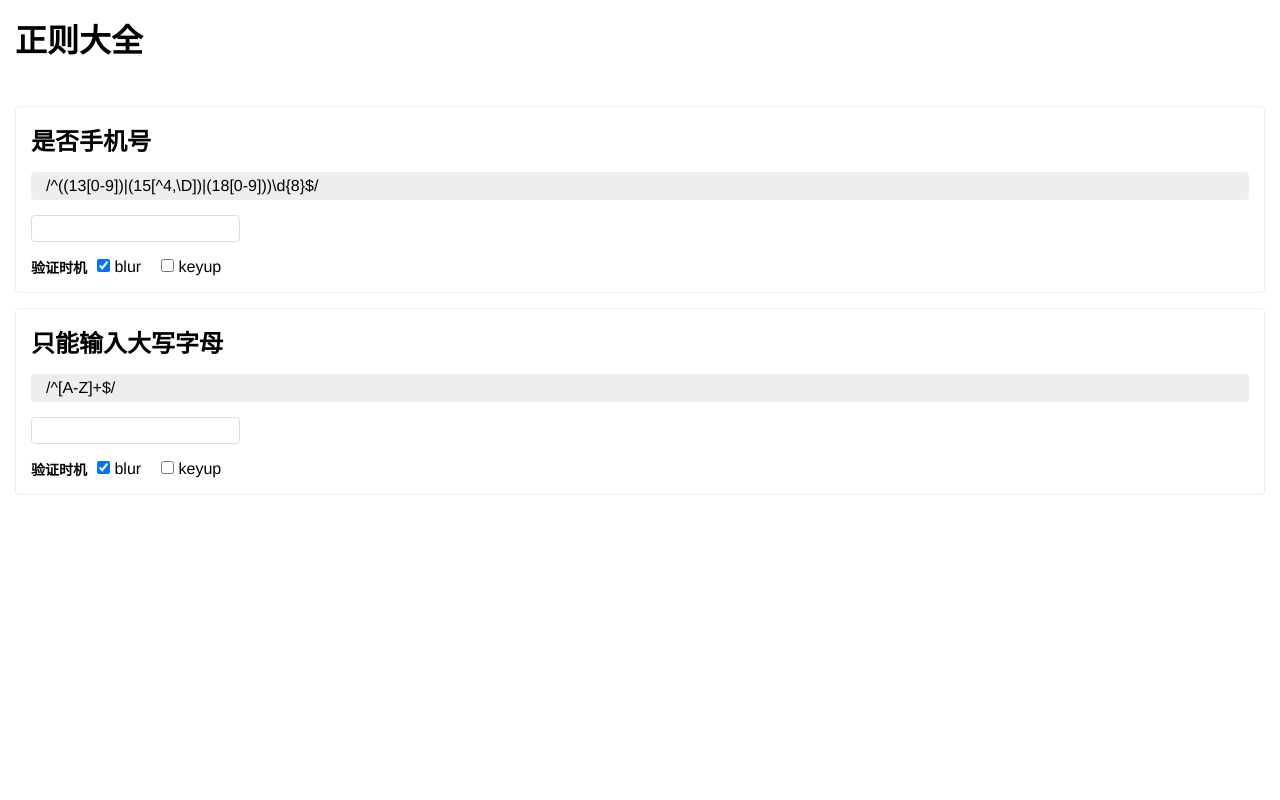
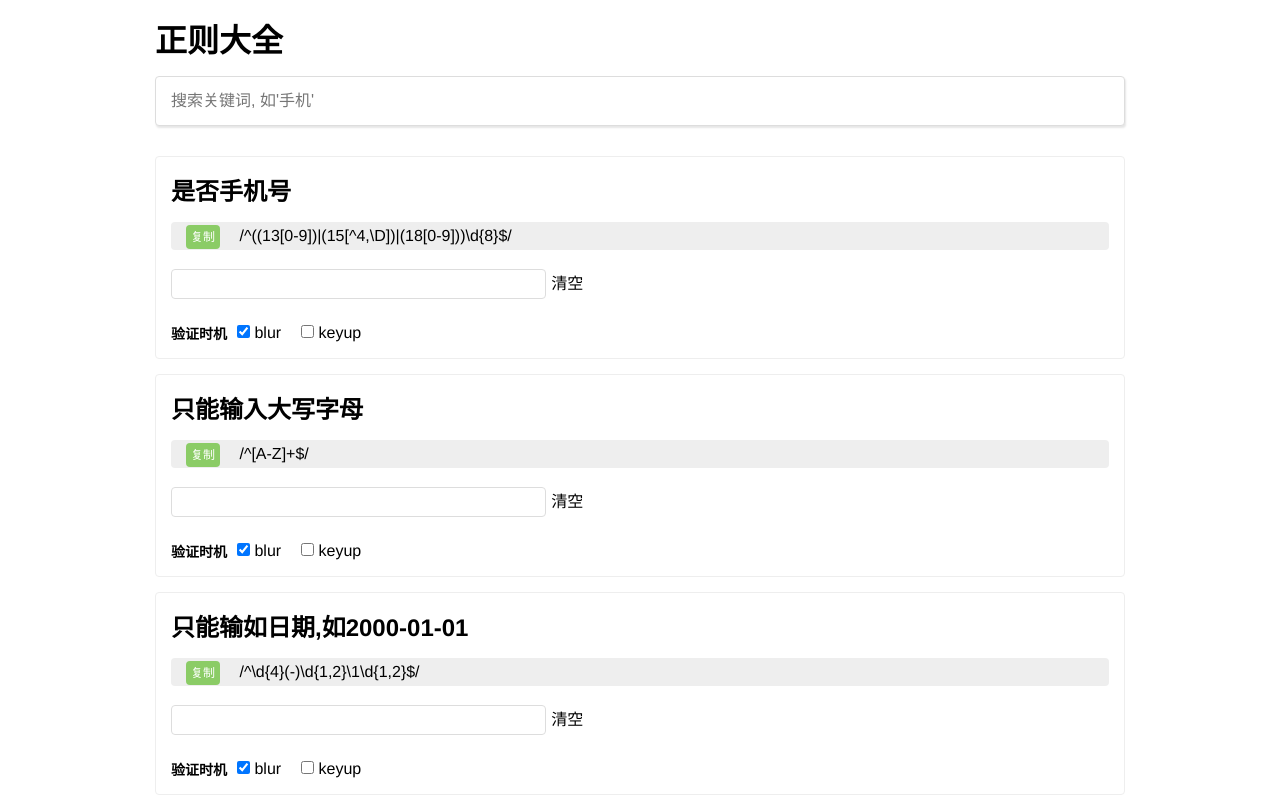
Before and after one commit to Saint-Prince/any-rule, a Vue app: page / in a window 1280 px wide. Shown: the top 800 px of the page. Built offline with nearby package versions, Linux system fonts and the light colour scheme.

Commit message:
chore(build): 新增发布demo脚本

```diff
--- a/package.json
+++ b/package.json
@@ -5,9 +5,11 @@
   "scripts": {
     "serve": "vue-cli-service serve",
     "build": "vue-cli-service build",
+    "build:demo": "npm run build && node ./scripts/demo",
     "lint": "vue-cli-service lint"
   },
   "dependencies": {
+    "clipboard": "^2.0.4",
     "core-js": "^2.6.5",
     "node-sass": "^4.12.0",
     "sass-loader": "^7.1.0",
@@ -17,6 +19,9 @@
     "@vue/cli-plugin-babel": "^3.8.0",
     "@vue/cli-plugin-eslint": "^3.8.0",
     "@vue/cli-service": "^3.8.0",
+    "chalk": "^2.4.2",
+    "gh-pages": "^2.0.1",
+    "shelljs": "^0.8.3",
     "vue-template-compiler": "^2.6.10"
   },
   "eslintConfig": {
--- a/public/index.html
+++ b/public/index.html
@@ -11,6 +11,7 @@
         * {
             padding: 0;
             margin: 0;
+            box-sizing: border-box;
         }
         input{
           outline: none;
--- a/src/App.vue
+++ b/src/App.vue
@@ -2,25 +2,50 @@
     <main>
         <header>
             <h1>正则大全</h1>
+            <input
+                ref="searchInput"
+                v-model="keyword"
+                autofocus
+                @keyup="search"
+                @mouseenter="selectSearchInputText"
+                @focus="selectSearchInputText"
+                class="search-input"
+                placeholder="搜索关键词, 如'手机'"
+                type="text"
+            >
         </header>
 
         <article>
-            <ul class="list">
-                <li v-for="({title, rule, events}, index) in RULES" :key="title" class="row">
+            <ul v-if="0 < rules.length" class="list">
+                <li
+                    @mouseenter="mouseenterHandler(index)"
+                    v-for="({title, rule, events}, index) in rules"
+                    :key="title"
+                    class="row"
+                >
+                    <i class="border"></i>
                     <h2>{{title}}</h2>
-                    <p class="rule">{{rule}}</p>
+                    <p class="rule">
+                        <span :data-clipboard-text="rule" class="btn-copy">复制</span>
+                        {{rule}}
+                    </p>
                     <section class="verification">
                         <label>
                             <input
+                                ref="input"
                                 v-model="list[index].value"
                                 @blur="check(index, 'blur')"
                                 @keyup="check(index, 'keyup')"
                             >
+                            <span class="btn-clear" @click="reset(index)">清空</span>
                         </label>
-                        <template v-if="undefined !== list[index].isOk">
-                            <span v-if="list[index].isOk" class="success">通过</span>
-                            <span v-else class="error">不通过</span>
-                        </template>
+
+                        <div class="tip">
+                            <template v-if="undefined !== list[index].isOk">
+                                <p v-if="list[index].isOk" class="success">通过</p>
+                                <p v-else class="error">不通过</p>
+                            </template>
+                        </div>
                     </section>
 
                     <section class="trigger">
@@ -35,13 +60,14 @@
                     </section>
                 </li>
             </ul>
+            <p v-else align="center">无数据</p>
         </article>
     </main>
 </template>
 
 <script>
 import RULES from '@/RULES';
-
+import ClipboardJS from 'clipboard';
 export default {
     name: 'app',
 
@@ -51,7 +77,8 @@ export default {
         Object.freeze(RULES);
 
         return {
-            RULES,
+            keyword: '',
+            rules:RULES,
             list: RULES.map(() => ({
                 value: '',
                 isOk: undefined,
@@ -63,15 +90,51 @@ export default {
         };
     },
 
+    mounted() {
+        const clipboard = new ClipboardJS('.btn-copy');
+
+        this.$on('hook:destroyed', () => {
+            clipboard.destroy();
+        });
+
+        clipboard.on('success', ()=> {
+            alert('复制成功!');
+            // console.info('Action:', e.action);
+            // console.info('Text:', e.text);
+            // console.info('Trigger:', e.trigger);
+            // e.clearSelection();
+        });
+    },
+
     methods: {
+        search() {
+            if ('' !== this.keyword){
+                this.rules = this.rules.filter(({ title }) => -1 !== title.indexOf(this.keyword.toLowerCase()));
+            } else {
+                this.rules = RULES;
+            }
+        },
+
+        selectSearchInputText() {
+            this.$refs.searchInput.select();
+        },
+
+        mouseenterHandler(index) {
+            this.$refs.input[index].focus();
+        },
+
         reset(index) {
-            this.list[index].isOk = undefined;
+            this.$nextTick(() => {
+                this.list[index].value = '';
+                this.list[index].isOk = undefined;
+            });
         },
 
         check(index, type) {
-            const { events } = this.list[index];
+            const { events, value } = this.list[index];
+            if ('' === value) this.reset(index);
             if (events[type]) {
-                const { rule } = this.RULES[index];
+                const { rule } = this.rules[index];
                 const row = this.list[index];
                 row.isOk = rule.test(row.value);
             }
@@ -81,51 +144,117 @@ export default {
 </script>
 
 <style lang="scss" scoped>
+$primary: rgb(139, 204, 102);
 $radius: 4px;
+@keyframes shrinkBorder {
+    from {
+    }
+    50% {
+        width: 30px;
+        opacity: 0.62;
+    }
+
+    to {
+        left: 0;
+    }
+}
 main {
     font-family: 'Avenir', Helvetica, Arial, sans-serif;
     -webkit-font-smoothing: antialiased;
     -moz-osx-font-smoothing: grayscale;
+    width: 1000px;
+    margin: auto;
     header {
         padding: 15px;
+        > .search-input {
+            margin-top: 15px;
+            font-size: 16px;
+            border: 1px solid #ddd;
+            width: 100%;
+            padding: 15px;
+            border-radius: $radius;
+            box-shadow: 1px 2px 2px rgba(0, 0, 0, 0.1);
+        }
     }
     ul.list {
-        padding:15px;
+        padding: 15px;
         li {
+            position: relative;
+            overflow: hidden;
             border-radius: $radius;
-            margin-top:15px;
+            margin-bottom: 15px;
             padding: 15px;
             border-color: #eee;
-            border-width:1px;
+            border-width: 1px;
             border-style: solid;
-            will-change: auto;
-            &:hover{
-                transition: box-shadow 500ms, transform 500ms;
-                box-shadow: 1px 2px 15px rgba(0,0,0,0.21);
+
+            > .border {
+                position: absolute;
+                background: $primary;
+                width: 4px;
+                height: 100%;
+                top: 0;
+                left: -4px;
+            }
+            &:hover {
+                background-color: #ddd;
+                transition: all 600ms;
                 border-radius: $radius;
                 border-color: #eee;
-                transform:scale(1.01);
+                > .border {
+                    animation: shrinkBorder 1s;
+                    left: 0;
+                }
             }
             > p.rule {
                 margin-top: 15px;
                 padding: 5px 15px;
                 background: #eee;
+                color: #000;
                 border-radius: $radius;
+                > .btn-copy {
+                    border-radius: $radius;
+                    margin-right: 15px;
+                    padding: 5px;
+                    background: $primary;
+                    color: #fff;
+                    font-size: 12px;
+                    cursor: pointer;
+
+                    &:active {
+                        opacity: 0.6;
+                        color: #444;
+                    }
+
+                    &:hover {
+                        opacity: 0.6;
+                    }
+                }
             }
 
             > section.verification {
                 margin-top: 15px;
-                display: flex;
                 overflow: hidden;
                 > label {
                     display: block;
                     > input {
+                        width: 40%;
                         padding: 5px 15px;
                         border-radius: $radius;
                         border: 1px solid #ddd;
+                        font-size: 16px;
+                        & + .btn-clear {
+                            padding: 5px;
+                            color: #000;
+                            display: inline-block;
+                        }
                     }
-                    + span {
-                        margin-left:5px;
+                }
+                > .tip {
+                    height: 24px;
+                    padding: 5px;
+                    > p {
+                        font-size: 14px;
                         &.success {
                             color: #4caf50;
                         }
@@ -137,14 +266,16 @@ main {
                 }
             }
 
-
-            >section.trigger{
-                margin-top: 15px;
+            > section.trigger {
                 display: flex;
                 align-items: center;
                 align-content: center;
-                h3{font-size: 14px;}
-                >label{padding:0 10px;}
+                h3 {
+                    font-size: 14px;
+                }
+                > label {
+                    padding: 0 10px;
+                }
             }
         }
     }
--- a/src/RULES.js
+++ b/src/RULES.js
@@ -4,4 +4,12 @@ export default [{
 }, {
     title: '只能输入大写字母',
     rule: /^[A-Z]+$/,
-}];
+}, {
+    title: '只能输如日期,如2000-01-01',
+    rule: /^\d{4}(-)\d{1,2}\1\d{1,2}$/,
+}, {
+    title: '只能是email地址',
+    rule: /^\w+([-+.]\w+)*@\w+([-.]\w+)*\.\w+([-.]\w+)*$/,
+},
+
+];
--- a/src/components/HelloWorld.vue
+++ /dev/null
@@ -1,58 +0,0 @@
-<template>
-  <div class="hello">
-    <h1>{{ msg }}</h1>
-    <p>
-      For a guide and recipes on how to configure / customize this project,<br>
-      check out the
-      <a href="https://cli.vuejs.org" target="_blank" rel="noopener">vue-cli documentation</a>.
-    </p>
-    <h3>Installed CLI Plugins</h3>
-    <ul>
-      <li><a href="https://github.com/vuejs/vue-cli/tree/dev/packages/%40vue/cli-plugin-babel" target="_blank" rel="noopener">babel</a></li>
-      <li><a href="https://github.com/vuejs/vue-cli/tree/dev/packages/%40vue/cli-plugin-eslint" target="_blank" rel="noopener">eslint</a></li>
-    </ul>
-    <h3>Essential Links</h3>
-    <ul>
-      <li><a href="https://vuejs.org" target="_blank" rel="noopener">Core Docs</a></li>
-      <li><a href="https://forum.vuejs.org" target="_blank" rel="noopener">Forum</a></li>
-      <li><a href="https://chat.vuejs.org" target="_blank" rel="noopener">Community Chat</a></li>
-      <li><a href="https://twitter.com/vuejs" target="_blank" rel="noopener">Twitter</a></li>
-      <li><a href="https://news.vuejs.org" target="_blank" rel="noopener">News</a></li>
-    </ul>
-    <h3>Ecosystem</h3>
-    <ul>
-      <li><a href="https://router.vuejs.org" target="_blank" rel="noopener">vue-router</a></li>
-      <li><a href="https://vuex.vuejs.org" target="_blank" rel="noopener">vuex</a></li>
-      <li><a href="https://github.com/vuejs/vue-devtools#vue-devtools" target="_blank" rel="noopener">vue-devtools</a></li>
-      <li><a href="https://vue-loader.vuejs.org" target="_blank" rel="noopener">vue-loader</a></li>
-      <li><a href="https://github.com/vuejs/awesome-vue" target="_blank" rel="noopener">awesome-vue</a></li>
-    </ul>
-  </div>
-</template>
-
-<script>
-export default {
-  name: 'HelloWorld',
-  props: {
-    msg: String
-  }
-}
-</script>
-
-<!-- Add "scoped" attribute to limit CSS to this component only -->
-<style scoped>
-h3 {
-  margin: 40px 0 0;
-}
-ul {
-  list-style-type: none;
-  padding: 0;
-}
-li {
-  display: inline-block;
-  margin: 0 10px;
-}
-a {
-  color: #42b983;
-}
-</style>
```
Also changed, not shown: scripts/demo.js (added, +22 -0 lines), 1 other file (tests, documents, lock files or other folders).
